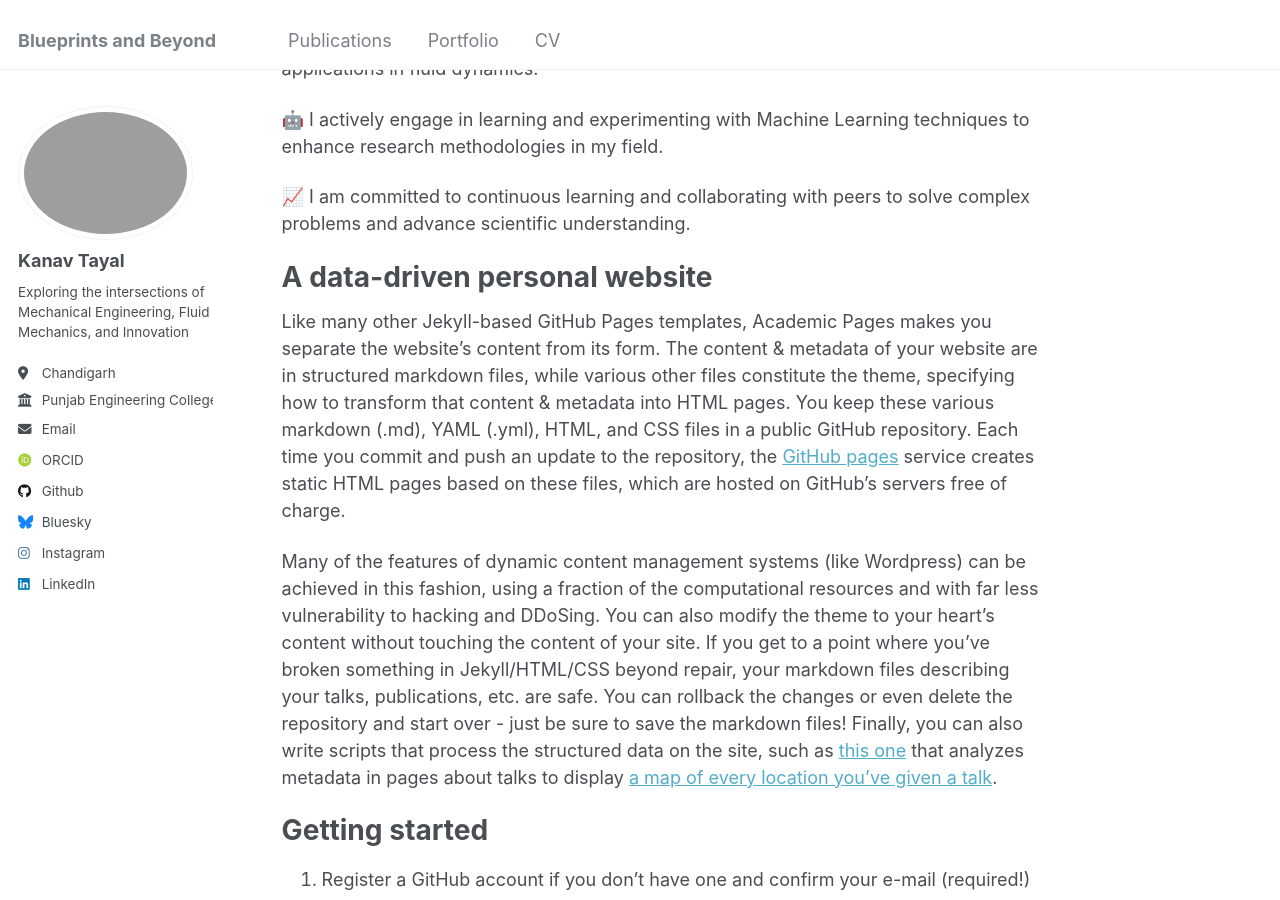
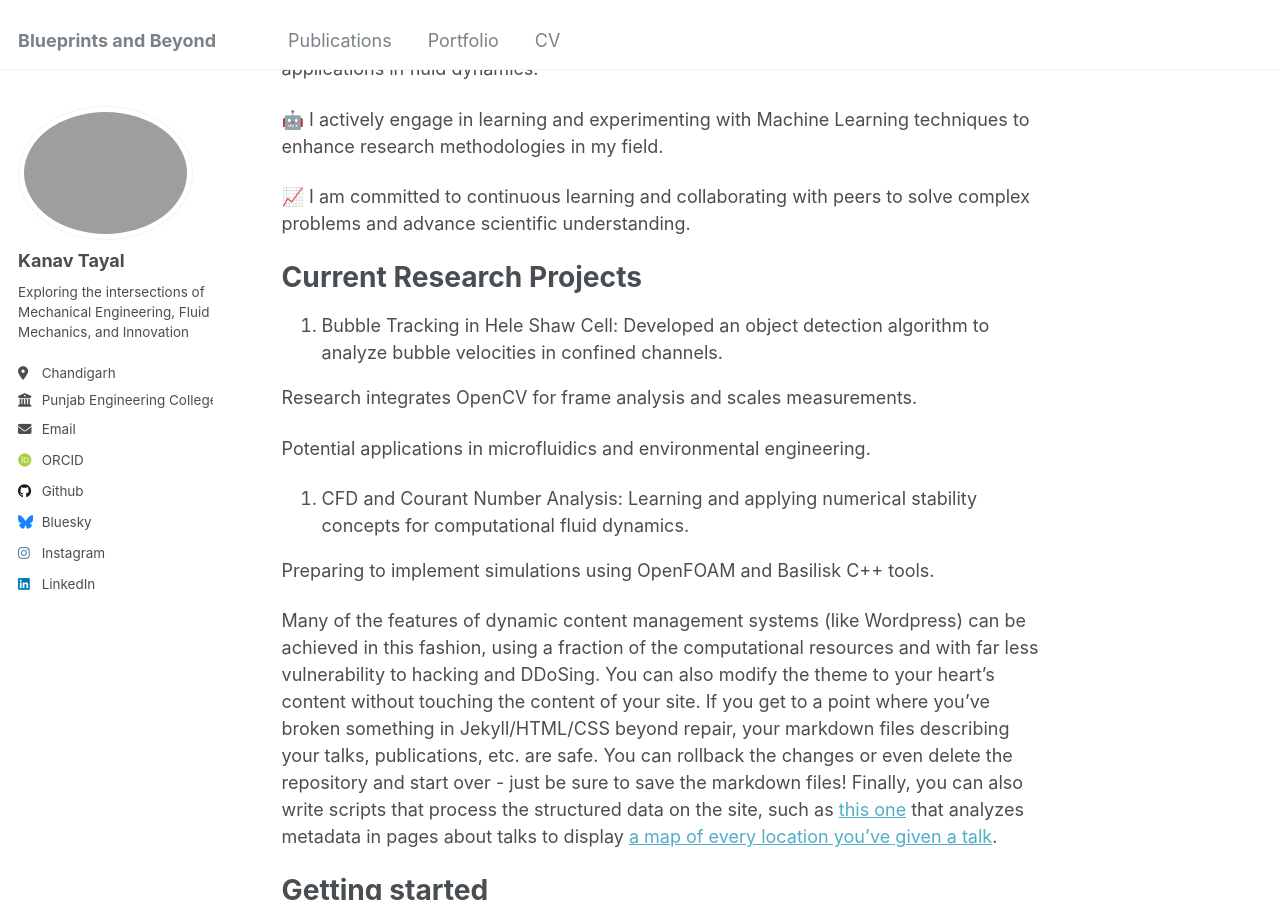
Before and after one commit to KanavTayal/kanavtayal.github.io, a Jekyll site: the page built from _pages/about.md, in a window 1280 px wide and 900 px high, scrolled down 352 px. Built offline with Jekyll 4.4.1, drawn with Linux system fonts in a browser that asks for light colours; some web fonts are replaced.

Commit message:
abutme123

```diff
--- a/_pages/about.md
+++ b/_pages/about.md
@@ -19,9 +19,19 @@ redirect_from:
 
 📈 I am committed to continuous learning and collaborating with peers to solve complex problems and advance scientific understanding.
 
-A data-driven personal website
+Current Research Projects
 ======
-Like many other Jekyll-based GitHub Pages templates, Academic Pages makes you separate the website's content from its form. The content & metadata of your website are in structured markdown files, while various other files constitute the theme, specifying how to transform that content & metadata into HTML pages. You keep these various markdown (.md), YAML (.yml), HTML, and CSS files in a public GitHub repository. Each time you commit and push an update to the repository, the [GitHub pages](https://pages.github.com/) service creates static HTML pages based on these files, which are hosted on GitHub's servers free of charge.
+1. Bubble Tracking in Hele Shaw Cell:
+  Developed an object detection algorithm to analyze bubble velocities in confined channels.
+
+  Research integrates OpenCV for frame analysis and scales measurements.
+
+  Potential applications in microfluidics and environmental engineering.
+
+2. CFD and Courant Number Analysis:
+  Learning and applying numerical stability concepts for computational fluid dynamics.
+
+  Preparing to implement simulations using OpenFOAM and Basilisk C++ tools.
 
 Many of the features of dynamic content management systems (like Wordpress) can be achieved in this fashion, using a fraction of the computational resources and with far less vulnerability to hacking and DDoSing. You can also modify the theme to your heart's content without touching the content of your site. If you get to a point where you've broken something in Jekyll/HTML/CSS beyond repair, your markdown files describing your talks, publications, etc. are safe. You can rollback the changes or even delete the repository and start over - just be sure to save the markdown files! Finally, you can also write scripts that process the structured data on the site, such as [this one](https://github.com/academicpages/academicpages.github.io/blob/master/talkmap.ipynb) that analyzes metadata in pages about talks to display [a map of every location you've given a talk](https://academicpages.github.io/talkmap.html).
 
```
